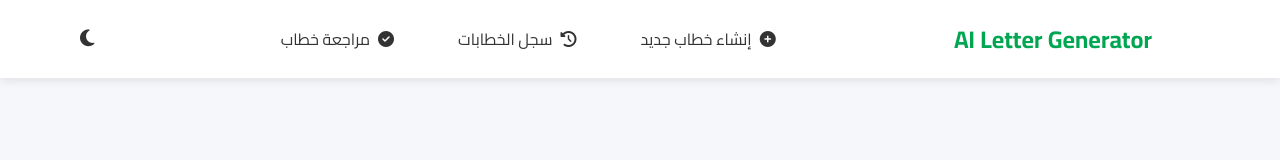
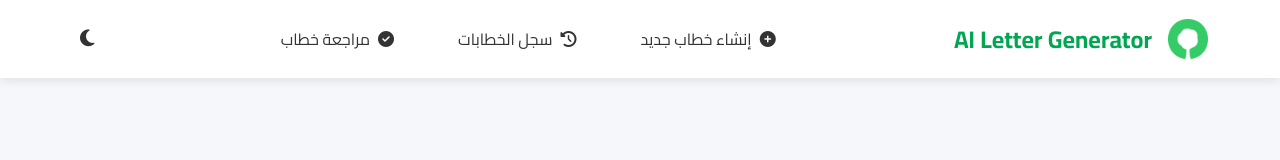
Before and after one commit to AhmedYoussef98/AI-Letter-Automation, a website: page index.html in a window 1280 px wide. Shown: the top 160 px of the page. Drawn offline with Linux system fonts and the light colour scheme.

Commit message:
Update index.html

```diff
--- a/index.html
+++ b/index.html
@@ -12,7 +12,7 @@
     <nav class="navbar">
         <div class="nav-container">
             <div class="logo">
-                <img src="logo.svg" alt="NetZero Logo">
+                <img src="logo.jpeg" alt="NetZero Logo">
                 <span>AI Letter Generator</span>
             </div>
             <ul class="nav-links">
```
